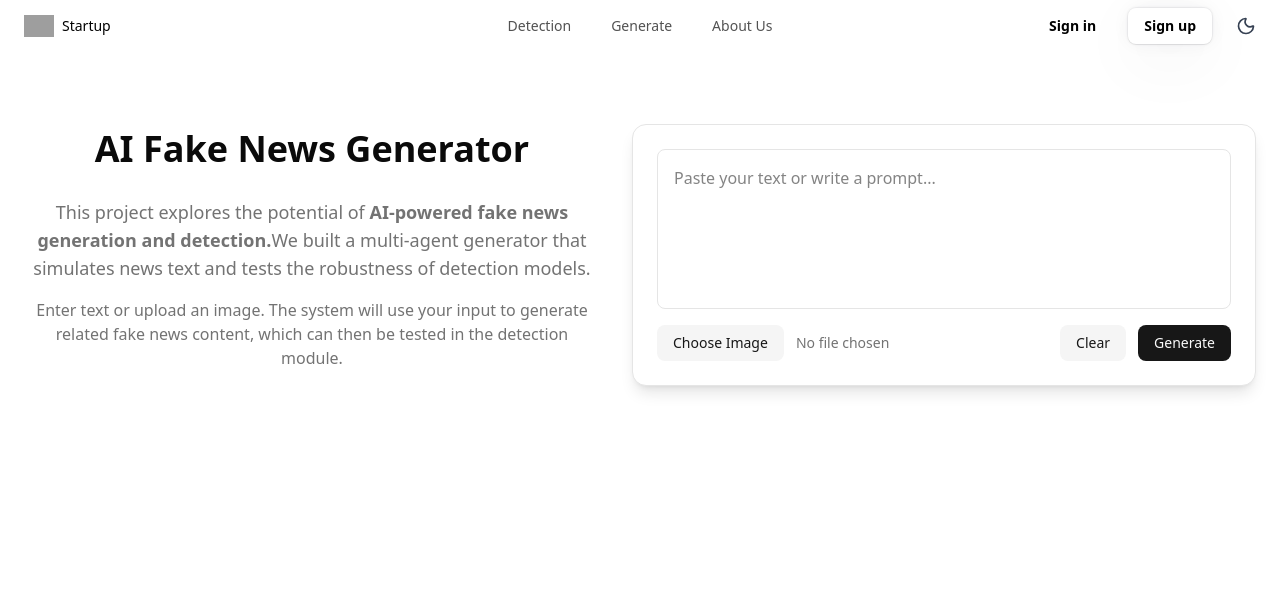
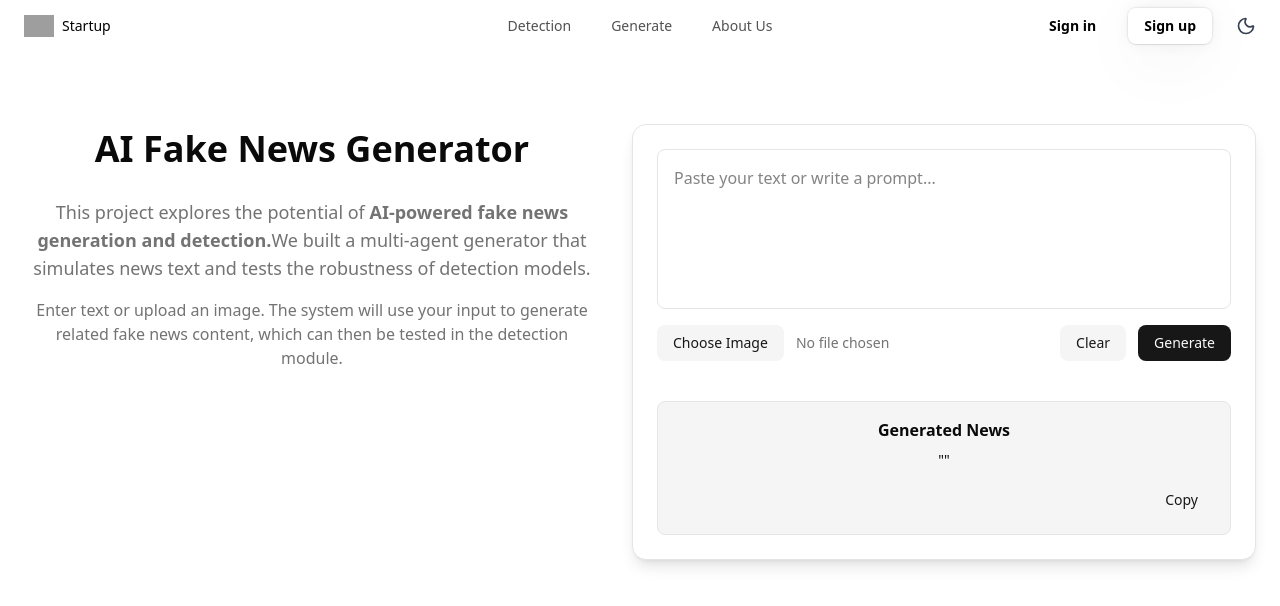
Before and after one commit to xrf657884281-hue/capstone-project-25t3-9900-f12a-almond, a React (Vite) app: page /generate in a window 1280 px wide. Both pictures are taken after a click on the button "Generate". Shown: the top 606 px of the page. Built offline with nearby package versions, Linux system fonts and the light colour scheme; grey boxes are pictures that could not be loaded.

Commit message:
Display generated news

```diff
--- a/src/pages/Generate.tsx
+++ b/src/pages/Generate.tsx
@@ -7,6 +7,7 @@ const Generate = () => {
   const [input, setInput] = useState("");
   const [image, setImage] = useState<File | null>(null);
   const [fileName, setFileName] = useState<string>("");
+  const [generated, setGenerated] = useState<string>("");
   const inputRef = useRef<HTMLInputElement | null>(null);
 
   const handleGenerate = () => {
@@ -14,13 +15,21 @@ const Generate = () => {
     if (image) {
       console.log("Using image:", image.name);
     }
-    alert("Mock generate triggered. Hook up your API in handleGenerate().");
+
+    const fakeResult =
+      "\"" +
+      input.slice(0, 50) +
+      (input.length > 50 ? "..." : "") +
+      "\"";
+
+    setGenerated(fakeResult);
   };
 
   const handleClear = () => {
     setInput("");
     setImage(null);
     setFileName("");
+    setGenerated("");
     if (inputRef.current) inputRef.current.value = "";
   };
 
@@ -31,6 +40,16 @@ const Generate = () => {
     setImage(file);
     setFileName(file.name);
     console.log("Selected file:", file);
+  };
+
+  const handleCopy = async () => {
+    if (!generated) return;
+    try {
+      await navigator.clipboard.writeText(generated);
+      alert("Copied to clipboard!");
+    } catch {
+      alert("Failed to copy");
+    }
   };
 
   return (
@@ -99,6 +118,20 @@ const Generate = () => {
               </div>
             </div>
 
+            {generated && (
+              <div className="mt-6 p-4 border rounded-md bg-muted">
+                <h3 className="font-semibold mb-2">Generated News</h3>
+                <p className="text-sm text-foreground whitespace-pre-wrap">
+                  {generated}
+                </p>
+                <div className="flex justify-end mt-3">
+                  <Button variant="secondary" onClick={handleCopy}>
+                    Copy
+                  </Button>
+                </div>
+              </div>
+            )}
+
           </CardContent>
         </Card>
       </motion.div>
```
